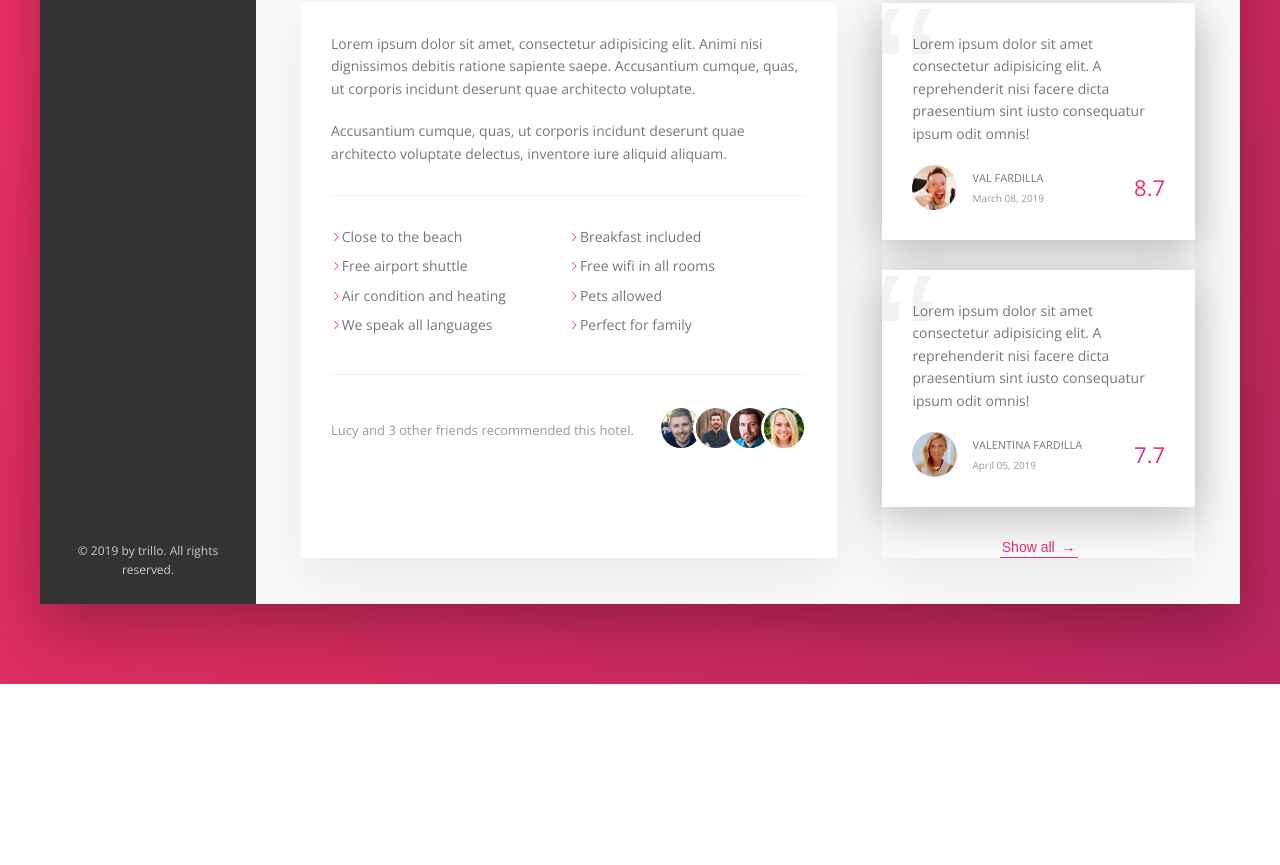
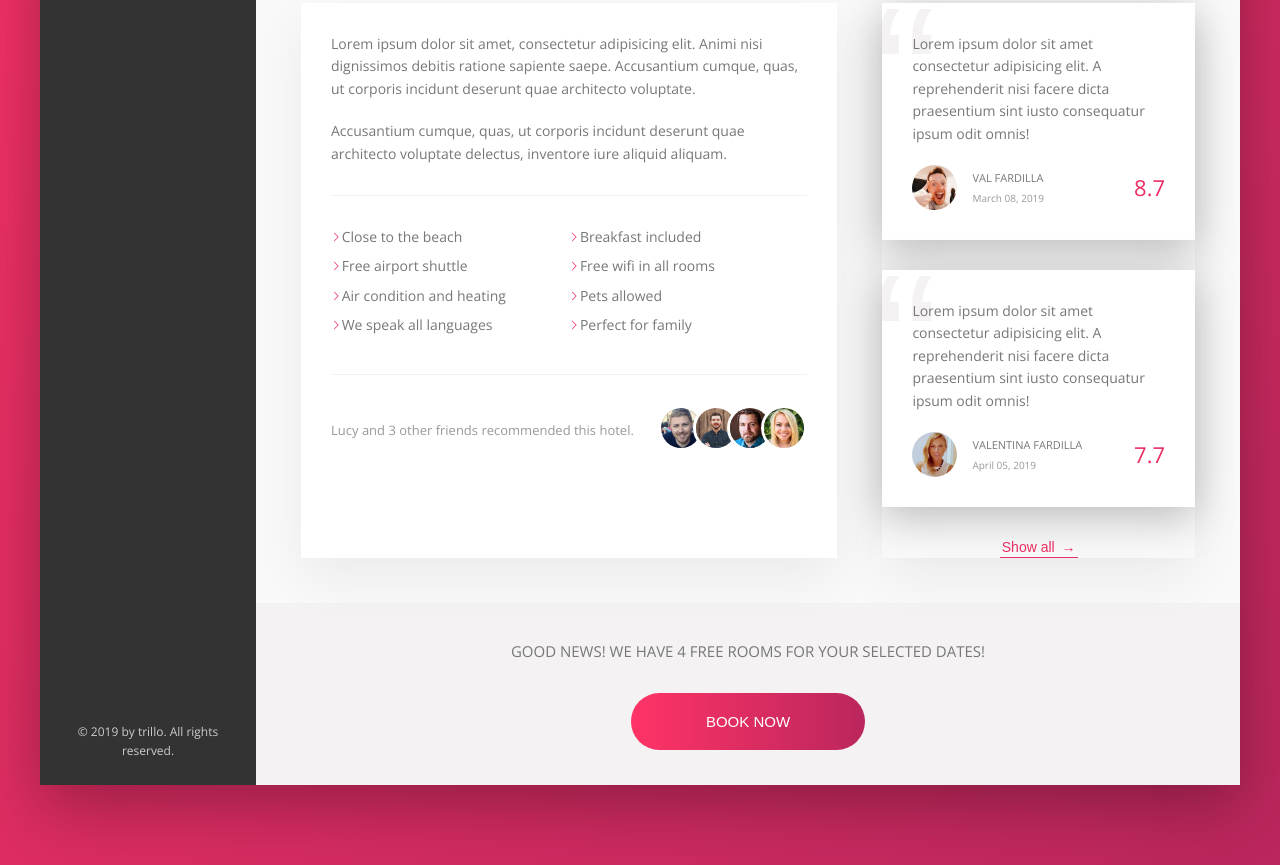
Before and after one commit to jendang/flexbox-trillo, a website: page index.html in a window 1280 px wide. Shown: the part 644-1509 px from the top of the page. Before the commit the page ends 1328 px from the top, so only its background shows below. Drawn offline with nearby package versions, Linux system fonts and the light colour scheme.

Commit message:
cta done

```diff
--- a/index.html
+++ b/index.html
@@ -201,6 +201,17 @@
                             <button class="btn-inline">Show all <span>&rarr;</span></button>
                         </div>
 
+
+                    </div>
+                    <div class="cta">
+                        <h2 class="cta__book-now">
+                            Good news! We have 4 free rooms for your selected dates!
+                        </h2>
+                        <button class="btn">
+                            <span class="btn__visible">Book now</span>
+                            <span class="btn__invisible">Only 4 rooms left!</span>
+
+                        </button>
                     </div>
                 </main>
             </div>
--- a/sass/_components.scss
+++ b/sass/_components.scss
@@ -491,3 +491,71 @@
     }
 
 }
+
+/////////////////////////// CTA ////////////////////
+//Call To Action
+
+ .cta {
+    padding: 3.5rem 0;
+    text-align: center;
+
+    &__book-now {
+        font-size: 1.5rem;
+        font-weight: 300;
+        text-transform: uppercase;
+        margin-bottom: 3rem;
+    }
+ }
+
+ //button at CTA section
+
+ .btn {
+    font-size: 1.5rem;
+    font-weight: 300;
+    text-transform: uppercase;
+    border-radius: 100px;
+    border: none;
+    background-image: linear-gradient(to right, var(--color-primary-light), var(--color-primary-dark));
+    color: #fff;
+    position: relative;
+    overflow: hidden;
+    cursor: pointer;
+
+    & > * {
+        display: inline-block;
+        transition: all .2s;
+        height: 100%;
+        width: 100%;
+    }
+
+    &__visible {
+        padding: 2rem 7.5rem;
+    }
+
+    &__invisible {
+        display: inline-block;
+        padding: 2rem 0;
+        position: absolute;
+        left: 0;
+        top: -100%;
+
+
+    }
+
+    &:hover {
+        background-image: linear-gradient(to left, var(--color-primary-light), var(--color-primary-dark));
+    }
+
+    &:hover &__visible {
+        transform: translateY(100%);
+    }
+
+    &:hover &__invisible {
+        top: 0;
+    }
+
+    &:focus {
+        outline: none;
+        animation: pulsate 1s infinite;
+    }
+ }
```
Also changed, not shown: css/style.css.
